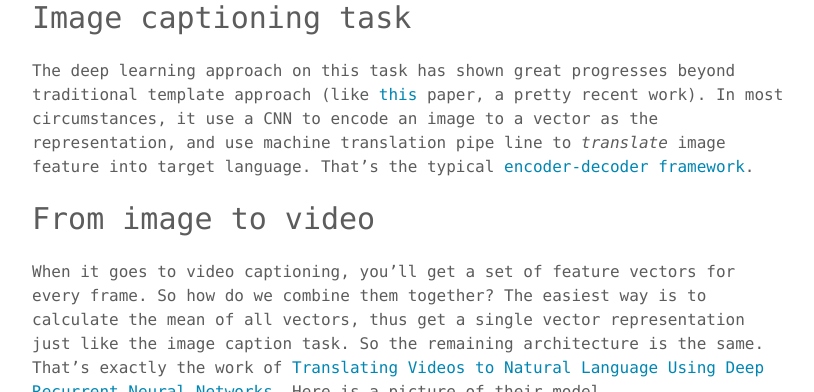
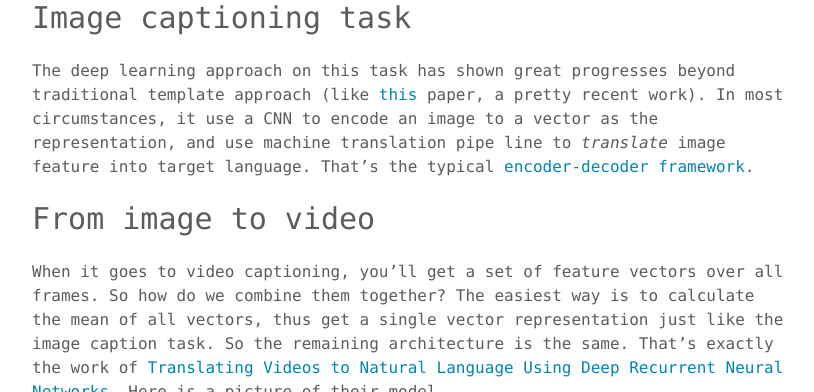
Before and after one commit to chaonan99/chaonan99.github.io, a Jekyll site: the page built from _posts/2016-08-11-easy-explanation-to-temporal-attention.md, in a window 1280 px wide and 900 px high, scrolled down 556 px, cut to the strip 0-392 px from the top of the window. Shown: the whole strip, without its empty margins (232-1046 px from the left). Built offline with Jekyll 4.4.1, drawn with Linux system fonts in a browser that asks for light colours; formulas are drawn with MathJax 3; comment, search, counter and statistics services are not loaded.

Commit message:
Post for temporal attention

```diff
--- a/_posts/2016-08-11-easy-explanation-to-temporal-attention.md
+++ b/_posts/2016-08-11-easy-explanation-to-temporal-attention.md
@@ -14,7 +14,7 @@ Attention mechanism is a popular topic in deep learning these years. The origina
 The deep learning approach on this task has shown great progresses beyond traditional template approach (like [this](http://www.cs.utexas.edu/~ml/papers/thomason.coling14.pdf) paper, a pretty recent work). In most circumstances, it use a CNN to encode an image to a vector as the representation, and use machine translation pipe line to *translate* image feature into target language. That's the typical [encoder-decoder framework](https://arxiv.org/pdf/1406.1078v3.pdf).
 
 # From image to video
-When it goes to video captioning, you'll get a set of feature vectors for every frame. So how do we combine them together? The easiest way is to calculate the mean of all vectors, thus get a single vector representation just like the image caption task. So the remaining architecture is the same. That's exactly the work of [Translating Videos to Natural Language Using Deep Recurrent Neural Networks](https://arxiv.org/pdf/1412.4729v3.pdf). Here is a picture of their model.
+When it goes to video captioning, you'll get a set of feature vectors over all frames. So how do we combine them together? The easiest way is to calculate the mean of all vectors, thus get a single vector representation just like the image caption task. So the remaining architecture is the same. That's exactly the work of [Translating Videos to Natural Language Using Deep Recurrent Neural Networks](https://arxiv.org/pdf/1412.4729v3.pdf). Here is a picture of their model.
 
 ![2016_08_11_93a0c6c07a264f9f89e1fd1bc376861](http://oa5omjl18.bkt.clouddn.com/2016_08_11_93a0c6c07a264f9f89e1fd1bc376861.png "Structure of video captioning system using mean pooling")
 
```
